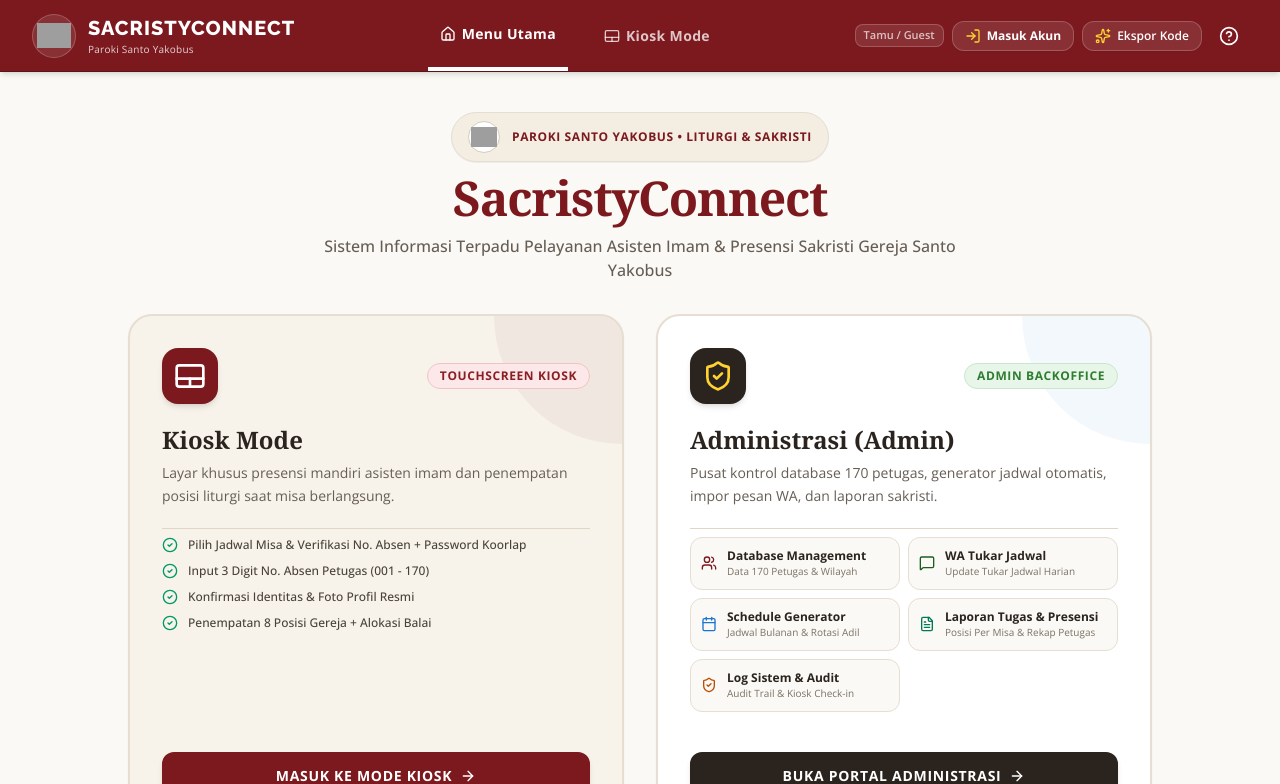
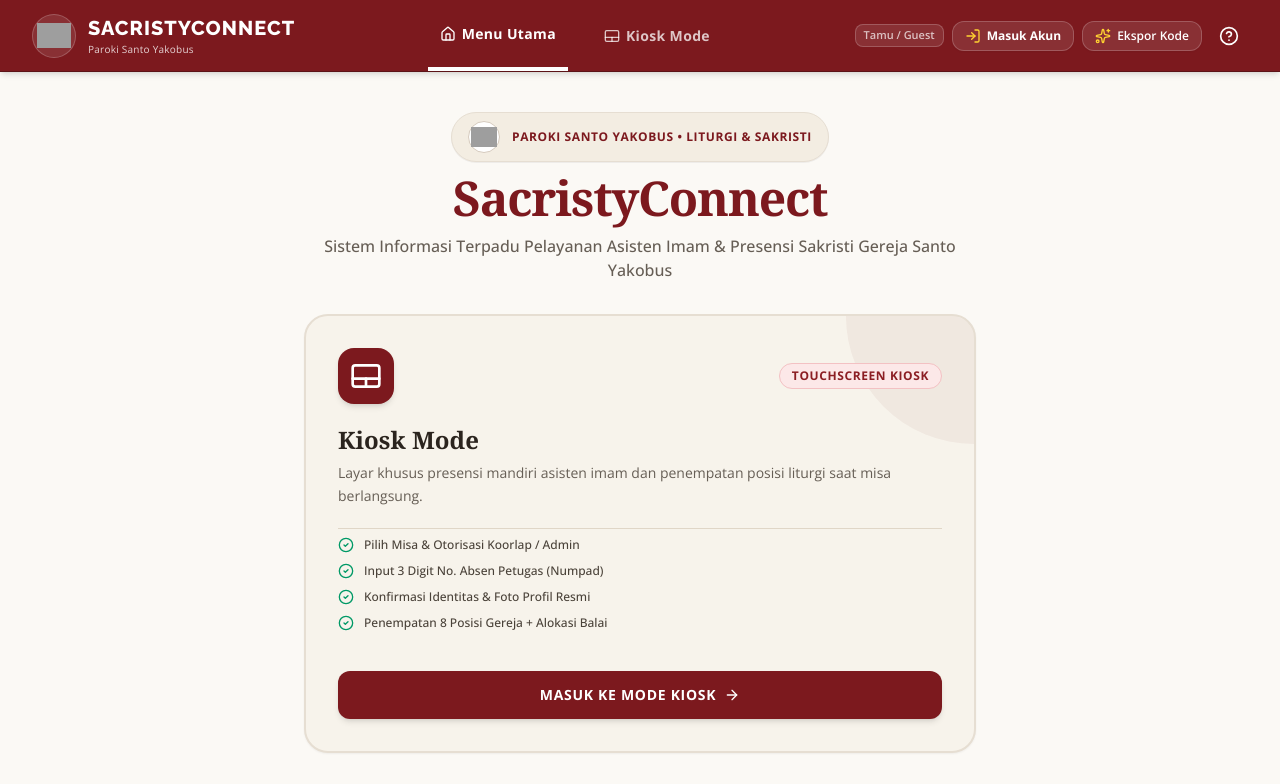
Before and after one commit to alessandro1206/sacristy-connect, a React (Vite) app: page / in a window 1280 px wide. Shown: the top 784 px of the page. Built offline with nearby package versions, Linux system fonts and the light colour scheme; grey boxes are pictures that could not be loaded.

Commit message:
HideAdminCardOnLandingPageAndAllowAdminKioskKey

```diff
--- a/src/App.tsx
+++ b/src/App.tsx
@@ -301,8 +301,10 @@ export default function App() {
               onSelectAdmin={(view = 'admin-dashboard') => handleNavigate(view)}
               officersCount={officers.length}
               activeMassTime={currentSlot.massTime}
+              userSession={userSession}
             />
           )}
+
 
           {/* 1. KIOSK MODE: Absensi mandiri dengan keypad */}
           {isKioskMode && (
--- a/src/components/KioskView.tsx
+++ b/src/components/KioskView.tsx
@@ -292,20 +292,36 @@ export const KioskView: React.FC<KioskViewProps> = ({
 
   // Step 1: Login Koorlap & Masuk Sesi
   const handleProceedToModeAbsen = () => {
-    if (!koorlapId.trim()) {
-      setSessionAuthError('Silakan masukkan No. Absen / ID Koorlap (3 digit).');
+    const cleanId = koorlapId.trim().toLowerCase();
+    const cleanPass = koorlapPassword.trim();
+
+    if (!cleanId) {
+      setSessionAuthError('Silakan masukkan No. Absen / Username Koorlap atau Admin.');
       playAudioFeedback('error');
       return;
     }
-    if (!koorlapPassword) {
-      setSessionAuthError('Silakan masukkan Password Koorlap.');
+    if (!cleanPass) {
+      setSessionAuthError('Silakan masukkan Password / PIN Koorlap atau Admin.');
       playAudioFeedback('error');
       return;
     }
-    setSessionAuthError(null);
-    playAudioFeedback('success');
-    setCurrentStep(2);
+
+    // Check Admin override (Admin credentials unlock kiosk as well)
+    const isAdminAuth = (cleanId === 'admin' || cleanId === 'sakristi' || cleanId === 'pastor') && (cleanPass === 'sakristi123' || cleanPass === 'admin' || cleanPass.length >= 4);
+
+    // Check Koorlap match or standard PIN (1234)
+    const isKoorlapAuth = cleanPass === '1234' || cleanPass.length >= 4;
+
+    if (isAdminAuth || isKoorlapAuth) {
+      setSessionAuthError(null);
+      playAudioFeedback('success');
+      setCurrentStep(2); // Unlock Step 2: Numpad Attendance
+    } else {
+      setSessionAuthError('Otorisasi Gagal: ID Koorlap/Admin atau PIN salah. (Default PIN: 1234 / Pass Admin: sakristi123)');
+      playAudioFeedback('error');
+    }
   };
+
 
   // Step 2: Numpad input (3 digits only)
   const handleDigit = (digit: string) => {
--- a/src/components/LandingPageView.tsx
+++ b/src/components/LandingPageView.tsx
@@ -17,19 +17,25 @@ import {
 } from 'lucide-react';
 import { playAudioFeedback } from '../utils/sound';
 
+import { UserSession } from '../types';
+
 interface LandingPageViewProps {
   onSelectKiosk: () => void;
   onSelectAdmin: (view?: 'admin-dashboard' | 'admin-servers' | 'admin-chat' | 'admin-schedule' | 'admin-reports' | 'admin-logs') => void;
   officersCount: number;
   activeMassTime: string;
+  userSession?: UserSession;
 }
 
 export const LandingPageView: React.FC<LandingPageViewProps> = ({
   onSelectKiosk,
   onSelectAdmin,
   officersCount,
-  activeMassTime
+  activeMassTime,
+  userSession
 }) => {
+  const isAdminRole = userSession?.role === 'admin';
+
   const handleKioskClick = () => {
     playAudioFeedback('tap');
     onSelectKiosk();
@@ -70,9 +76,9 @@ export const LandingPageView: React.FC<LandingPageViewProps> = ({
         </div>
 
         {/* ========================================================================= */}
-        {/* 2 MAIN CARDS: KIOSK vs ADMINISTRASI (ADMIN)                              */}
+        {/* CARDS CONTAINER (Kiosk Mode & Conditional Admin Card)                     */}
         {/* ========================================================================= */}
-        <div className="grid grid-cols-1 md:grid-cols-2 gap-6 lg:gap-8 items-stretch">
+        <div className={`grid grid-cols-1 ${isAdminRole ? 'md:grid-cols-2' : 'max-w-2xl mx-auto'} gap-6 lg:gap-8 items-stretch`}>
 
           {/* ----------------------------------------------------------------------- */}
           {/* CARD 1: KIOSK PRESENSI & PENUGASAN (Touchscreen)                       */}
@@ -109,11 +115,11 @@ export const LandingPageView: React.FC<LandingPageViewProps> = ({
               <div className="space-y-2.5 pt-2 border-t border-[#e0d6c7]">
                 <div className="flex items-center gap-2.5 text-xs text-[#4a4239] font-medium">
                   <CheckCircle2 className="w-4 h-4 text-emerald-600 shrink-0" />
-                  <span>Pilih Jadwal Misa & Verifikasi No. Absen + Password Koorlap</span>
+                  <span>Pilih Misa & Otorisasi Koorlap / Admin</span>
                 </div>
                 <div className="flex items-center gap-2.5 text-xs text-[#4a4239] font-medium">
                   <CheckCircle2 className="w-4 h-4 text-emerald-600 shrink-0" />
-                  <span>Input 3 Digit No. Absen Petugas (001 - 170)</span>
+                  <span>Input 3 Digit No. Absen Petugas (Numpad)</span>
                 </div>
                 <div className="flex items-center gap-2.5 text-xs text-[#4a4239] font-medium">
                   <CheckCircle2 className="w-4 h-4 text-emerald-600 shrink-0" />
@@ -128,7 +134,7 @@ export const LandingPageView: React.FC<LandingPageViewProps> = ({
 
             {/* Action CTA Button */}
             <div className="pt-6 mt-4">
-              <button className="w-full py-3.5 px-6 bg-[#7c191e] group-hover:bg-[#681419] text-white text-sm font-bold rounded-xl shadow-md flex items-center justify-center gap-2 uppercase tracking-wider transition-all">
+              <button className="w-full py-3.5 px-6 bg-[#7c191e] group-hover:bg-[#681419] text-white text-sm font-bold rounded-xl shadow-md flex items-center justify-center gap-2 uppercase tracking-wider transition-all cursor-pointer">
                 <span>Masuk ke Mode Kiosk</span>
                 <ArrowRight className="w-4 h-4 group-hover:translate-x-1 transition-transform" />
               </button>
@@ -136,8 +142,9 @@ export const LandingPageView: React.FC<LandingPageViewProps> = ({
           </div>
 
           {/* ----------------------------------------------------------------------- */}
-          {/* CARD 2: ADMINISTRASI (ADMIN BACKOFFICE)                                 */}
+          {/* CARD 2: ADMINISTRASI (ONLY SHOWN IF USER IS ADMIN)                     */}
           {/* ----------------------------------------------------------------------- */}
+          {isAdminRole && (
             <div className="bg-white hover:bg-[#faf8f4] border-2 border-[#e6ded2] hover:border-[#7c191e] rounded-3xl p-6 sm:p-8 shadow-xs hover:shadow-lg transition-all flex flex-col justify-between relative overflow-hidden">
               {/* Top decorative accent */}
               <div className="absolute top-0 right-0 w-32 h-32 bg-[#1976d2]/5 rounded-bl-full pointer-events-none" />
@@ -170,14 +177,14 @@ export const LandingPageView: React.FC<LandingPageViewProps> = ({
                       e.stopPropagation();
                       handleAdminClick('admin-servers');
                     }}
-                  className="flex items-center gap-2.5 p-2.5 rounded-xl bg-[#fbf9f5] hover:bg-[#f3ede2] border border-[#e6ded2] text-left transition-colors group/btn"
+                    className="flex items-center gap-2.5 p-2.5 rounded-xl bg-[#fbf9f5] hover:bg-[#f3ede2] border border-[#e6ded2] text-left transition-colors group/btn cursor-pointer"
                   >
                     <Users className="w-4 h-4 text-[#7c191e] shrink-0" />
                     <div>
                       <p className="text-xs font-bold text-[#2b241e] group-hover/btn:text-[#7c191e]">
                         Database Management
                       </p>
-                    <p className="text-[10px] text-[#7a7165]">Data 170 Petugas & Wilayah</p>
+                      <p className="text-[10px] text-[#7a7165]">Data 170 Petugas &amp; Wilayah</p>
                     </div>
                   </button>
 
@@ -186,7 +193,7 @@ export const LandingPageView: React.FC<LandingPageViewProps> = ({
                       e.stopPropagation();
                       handleAdminClick('admin-chat');
                     }}
-                  className="flex items-center gap-2.5 p-2.5 rounded-xl bg-[#fbf9f5] hover:bg-[#f3ede2] border border-[#e6ded2] text-left transition-colors group/btn"
+                    className="flex items-center gap-2.5 p-2.5 rounded-xl bg-[#fbf9f5] hover:bg-[#f3ede2] border border-[#e6ded2] text-left transition-colors group/btn cursor-pointer"
                   >
                     <MessageSquare className="w-4 h-4 text-[#1b5e20] shrink-0" />
                     <div>
@@ -202,7 +209,7 @@ export const LandingPageView: React.FC<LandingPageViewProps> = ({
                       e.stopPropagation();
                       handleAdminClick('admin-schedule');
                     }}
-                  className="flex items-center gap-2.5 p-2.5 rounded-xl bg-[#fbf9f5] hover:bg-[#f3ede2] border border-[#e6ded2] text-left transition-colors group/btn"
+                    className="flex items-center gap-2.5 p-2.5 rounded-xl bg-[#fbf9f5] hover:bg-[#f3ede2] border border-[#e6ded2] text-left transition-colors group/btn cursor-pointer"
                   >
                     <Calendar className="w-4 h-4 text-[#1976d2] shrink-0" />
                     <div>
@@ -218,7 +225,7 @@ export const LandingPageView: React.FC<LandingPageViewProps> = ({
                       e.stopPropagation();
                       handleAdminClick('admin-reports');
                     }}
-                  className="flex items-center gap-2.5 p-2.5 rounded-xl bg-[#fbf9f5] hover:bg-[#f3ede2] border border-[#e6ded2] text-left transition-colors group/btn"
+                    className="flex items-center gap-2.5 p-2.5 rounded-xl bg-[#fbf9f5] hover:bg-[#f3ede2] border border-[#e6ded2] text-left transition-colors group/btn cursor-pointer"
                   >
                     <FileText className="w-4 h-4 text-emerald-700 shrink-0" />
                     <div>
@@ -234,7 +241,7 @@ export const LandingPageView: React.FC<LandingPageViewProps> = ({
                       e.stopPropagation();
                       handleAdminClick('admin-logs');
                     }}
-                  className="flex items-center gap-2.5 p-2.5 rounded-xl bg-[#fbf9f5] hover:bg-[#f3ede2] border border-[#e6ded2] text-left transition-colors group/btn"
+                    className="flex items-center gap-2.5 p-2.5 rounded-xl bg-[#fbf9f5] hover:bg-[#f3ede2] border border-[#e6ded2] text-left transition-colors group/btn cursor-pointer"
                   >
                     <ShieldCheck className="w-4 h-4 text-amber-700 shrink-0" />
                     <div>
@@ -251,15 +258,18 @@ export const LandingPageView: React.FC<LandingPageViewProps> = ({
               <div className="pt-6 mt-4">
                 <button
                   onClick={() => handleAdminClick('admin-dashboard')}
-                className="w-full py-3.5 px-6 bg-[#2b241e] hover:bg-[#1a140e] text-white text-sm font-bold rounded-xl shadow-md flex items-center justify-center gap-2 uppercase tracking-wider transition-all"
+                  className="w-full py-3.5 px-6 bg-[#2b241e] hover:bg-[#1a140e] text-white text-sm font-bold rounded-xl shadow-md flex items-center justify-center gap-2 uppercase tracking-wider transition-all cursor-pointer"
                 >
                   <span>Buka Portal Administrasi</span>
                   <ArrowRight className="w-4 h-4" />
                 </button>
               </div>
             </div>
+          )}
 
         </div>
+
+
 
         {/* ========================================================================= */}
         {/* BOTTOM METRICS & SYSTEM STATUS                                            */}
```
Lines whose indentation alone changed are shown as unchanged.
